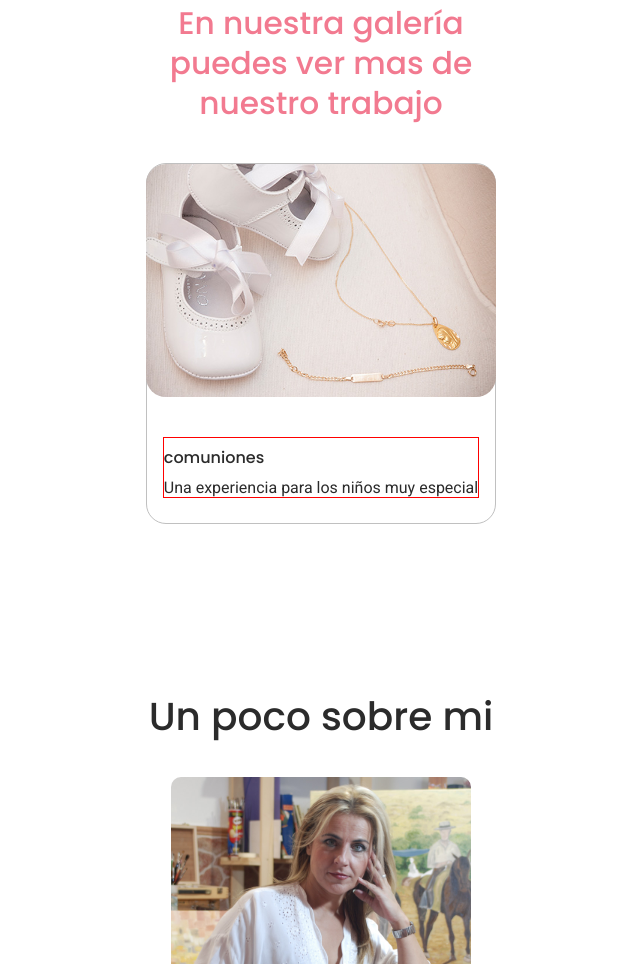
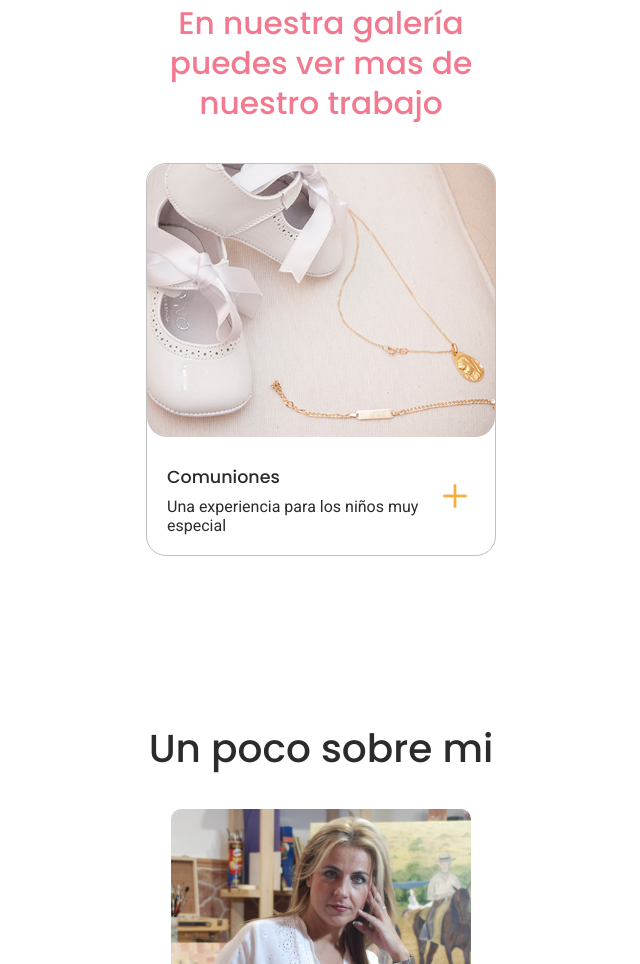
Before and after one commit to anagdesignweb/Proyect_myaEstudio-web, a plain HTML site: page index.html in a window 1280 px wide. Shown: the part 945-1909 px from the top of the page, without its empty margins (319-959 px from the left). Drawn offline with nearby package versions, Linux system fonts and the light colour scheme.

Commit message:
add: card1 layout of the section 3 menu

```diff
--- a/css/home.css
+++ b/css/home.css
@@ -120,17 +120,22 @@
     border: 1px solid var(--color-neutral-light);
 }
 .card-img{
-    width: 350px;
+    width: 100%;
     height: 273px;
-}
-.card-img img{
-    width: 100%;
-    object-fit: cover;
+    background: url(/Assets/images/m-bautizo.jpg) lightgray 50% / cover no-repeat;
     border-radius: 20px;
 }
+
 .card-text{
-    border: 1px solid red;
-    margin-bottom: 25px;
+
+    display: flex;
+    align-items: center;
+    justify-content:center;
+    padding: 20px;
+}
+.card-text .i-add{
+    color: var(--color-accent);
+    font-size: 2.5rem;
 
 }
 
--- a/css/styles.css
+++ b/css/styles.css
@@ -63,6 +63,9 @@ h3 {
 h4 {
   font-size: 31.25px;
 }
+h5 {
+  font-size: 17.5px;
+}
 p {
   font-size: 16px;
   font-style: normal;
--- a/index.html
+++ b/index.html
@@ -42,9 +42,11 @@
     </header>
     <!-- TODO Add main content -->
     <main class="container-main">
+<!-- Section 1 -->
         <section class="section-1 section-flex-colum-mobile">
             <div></div>
         </section>
+<!-- Section 2 -->
         <section class="section-2 section-flex-colum-mobile">
             <div class="container-1">
                 <h4 class="text-align-cent">¿Quieres reservar tu sesión?</h4>
@@ -55,30 +57,38 @@
                     <button class="button-primary">Contactar</button>
             </div>
         </section>
+<!-- Section 3 -->
+
+
         <section class="section-3">
             <h4>En nuestra galería puedes ver mas de nuestro trabajo</h4>
 
             <div class="card-1">
                 <div class="card-img">
-                <img src="Assets/images/m-bautizo.jpg" alt="">
                 </div>
                 <div class="card-text">
-                    <h6>comuniones</h6>
-                    <a href="">Una experiencia para los niños muy especial</a>
+                    <div>
+                        <h5>Comuniones</h5>
+                        <a href="">Una experiencia para los niños muy especial</a>
+                    </div>
+                    <i class="material-symbols-outlined i-add">add</i>
                 </div>
             </div>
 
         </section>
+<!-- Section 4 -->
         <section class="section-4 section-flex-colum-mobile">
             <h3 class="text-align-cent">Un poco sobre mi</h3>
             <div class="personal-image"><img src="./Assets/MARIGUA-IMG.jpg" alt="imagen personal"></div>
             <p class="pading-text-general">Lorem ipsum dolor sit amet consectetur adipisicing elit. Nihil, consequatur molestias, quidem magnam et recusandae enim id soluta nesciunt commodi dolores, deserunt harum ex quam nostrum alias repudiandae impedit vel! Lorem ipsum dolor sit amet consectetur adipisicing elit. Error sint, quisquam repellendus fuga accusamus sequi nostrum nisi aliquid possimus inventore molestiae laborum quis esse temporibus nesciunt doloremque harum at tenetur.</p>
         </section>
+<!-- Section 5 -->
         <!--
         <section class="section-5 section-flex-colum-mobile">
             <p>google review</p>
         </section>
         -->
+<!-- Section 6 -->
         <section class="section-6 section-flex-colum-mobile">
             <div class="s6-cont1">
                 <h2>contacto</h2>
@@ -94,6 +104,7 @@
             </div>
             <div class="s6-cont2"><iframe class="s6-cont2" src="https://www.google.com/maps/embed?pb=!1m18!1m12!1m3!1d3202.7364921380504!2d-4.5444754!3d36.608655!2m3!1f0!2f0!3f0!3m2!1i1024!2i768!4f13.1!3m3!1m2!1s0xd72fdddd7f603d5%3A0x19949bd868575833!2sMYA%20Estudio%20Fotograf%C3%ADa!5e0!3m2!1ses!2ses!4v1710962297856!5m2!1ses!2ses" width="600" height="450" style="border:0;" allowfullscreen="" loading="lazy" referrerpolicy="no-referrer-when-downgrade"></iframe></div>
         </section>
+<!-- Section 7 -->
         <section class="section-7 section-flex-colum-mobile">
             <h3>FAQ</h3>
             <div class="container-faq">
```
